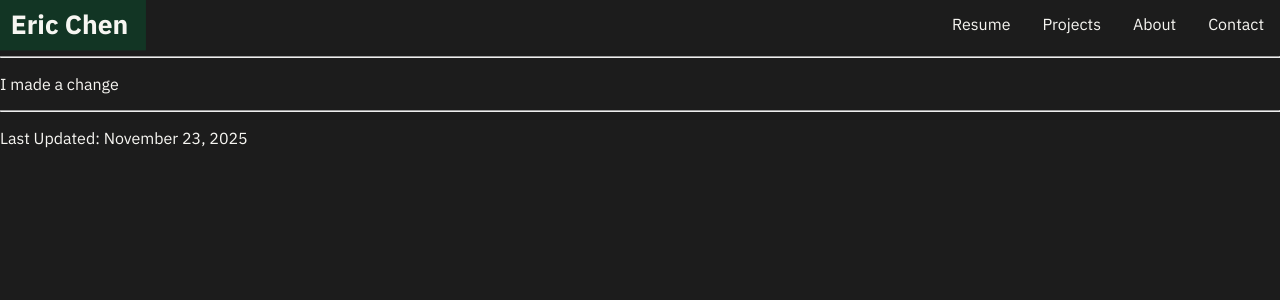
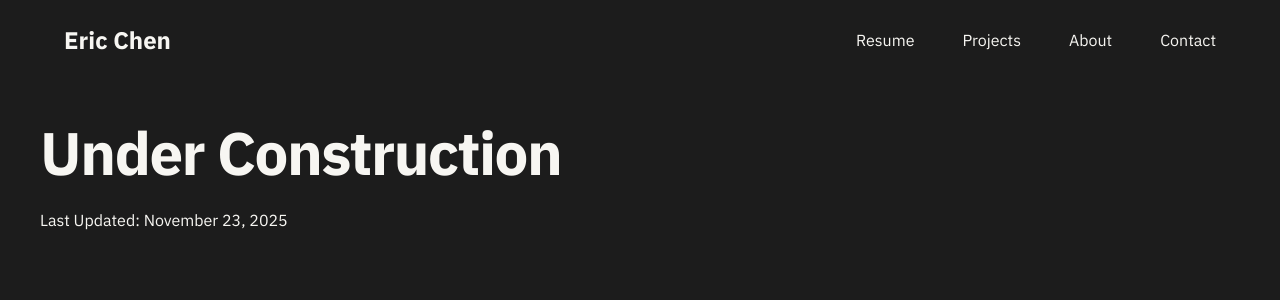
Before and after one commit to ericjchen21/ericjchen21.github.io, a Jekyll site: the page built from index.html, in a window 1280 px wide. Shown: the top 300 px of the page. Built offline with Jekyll 4.4.1, drawn with Linux system fonts in a browser that asks for light colours; comment, search, counter and statistics services are not loaded.

Commit message:
starting home page

```diff
--- a/_layouts/base.html
+++ b/_layouts/base.html
@@ -25,14 +25,7 @@
     <title>{{ page.title | default: "My Website" }}</title>
   </head>
   <body>
-    {% include header.html %}
-
-    <hr />
-
-    {{ content }}
-
-    <hr />
-    {% include footer.html %}
+    {% include header.html %} {{ content }} {% include footer.html %}
 
     <script src="https://cdn.jsdelivr.net/npm/bootstrap@5.3.8/dist/js/bootstrap.bundle.min.js"></script>
   </body>
--- /dev/null
+++ b/_sass/_home.scss
@@ -0,0 +1,79 @@
+.banner {
+  position: relative;
+  overflow: hidden;
+  background-color: transparent;
+}
+
+// @media (min-width: 768px) {
+//   .banner {
+//     // padding: 5rem 0 7rem;
+//   }
+// }
+
+.hero-layout {
+  width: 100%;
+  display: flex;
+  flex-direction: column-reverse;
+  align-items: center;
+  gap: 3rem;
+  position: relative;
+  z-index: 10;
+}
+
+@media (min-width: 768px) {
+  .hero-layout {
+    flex-direction: row;
+    gap: 2rem;
+  }
+}
+
+.hero-text {
+  flex: 1;
+  text-align: left;
+  opacity: 0;
+  animation: fadeInUp 0.8s ease-out forwards 0.1s;
+}
+
+.hero-image-wrapper {
+  flex: 1;
+  display: flex;
+  justify-content: center;
+  position: relative;
+  opacity: 0;
+  //   animation: fadeInUp 0.8s ease-out forwards 0.3s;
+}
+
+@media (min-width: 768px) {
+  .hero-image-wrapper {
+    justify-content: flex-end;
+  }
+}
+
+h1 {
+  font-size: 2.25rem;
+  font-weight: 800;
+  color: var(--dark);
+  line-height: 1.1;
+  letter-spacing: -0.025em;
+  margin-bottom: 1.5rem;
+}
+
+@media (min-width: 768px) {
+  h1 {
+    font-size: 3rem;
+  }
+}
+
+@media (min-width: 1024px) {
+  h1 {
+    font-size: 3.75rem;
+  }
+}
+
+.headshot {
+  border-radius: 50%;
+  width: 200px;
+  height: 200px;
+  object-fit: cover;
+  border: 4px solid var(--primary);
+}
--- a/_sass/header/_header.scss
+++ b/_sass/header/_header.scss
@@ -15,7 +15,7 @@
     justify-content: space-between;
     align-items: center;
 
-    height: 3rem;
+    height: 5rem;
   }
 
   .page-link {
@@ -25,8 +25,8 @@
     display: inline-flex;
     align-items: center; /* Centers text vertically */
 
-    padding-left: 1rem;
-    padding-right: 1rem;
+    padding-left: 1.5rem;
+    padding-right: 1.5rem;
 
     height: 100%;
 
@@ -35,8 +35,8 @@
     }
 
     @media (max-width: $mobile-breakpoint) {
-      padding-top: 1rem;
-      padding-bottom: 1rem;
+      padding-top: 1.5rem;
+      padding-bottom: 1.5rem;
     }
 
     &:hover {
@@ -53,8 +53,8 @@
     font-size: 1.5rem;
     font-weight: bold;
 
-    padding-left: 1rem;
-    padding-right: 1rem;
+    padding-left: 1.5rem;
+    padding-right: 1.5rem;
   }
 
   // 2. Desktop Nav Styling
@@ -75,8 +75,8 @@
     display: block;
 
     height: 100%;
-    padding-left: 1rem;
-    padding-right: 1rem;
+    padding-left: 1.5rem;
+    padding-right: 1.5rem;
 
     align-items: center; /* Centers text vertically */
 
@@ -142,16 +142,16 @@
       @include clear-all;
       font-weight: bold;
       font-size: 1.5rem;
-      padding-left: 1rem;
-      padding-right: 1rem;
+      padding-left: 1.5rem;
+      padding-right: 1.5rem;
     }
 
     button {
       @include clear-all;
       cursor: pointer;
 
-      padding-left: 1rem;
-      padding-right: 1rem;
+      padding-left: 1.5rem;
+      padding-right: 1.5rem;
       height: 100%;
     }
   }
--- a/assets/css/style.scss
+++ b/assets/css/style.scss
@@ -30,10 +30,13 @@
   color: var(--text-color);
   font-size: var(--font-size-base);
   font-family: IBM Plex Sans, sans-serif;
+
+  max-width: 1200px;
+  margin: 0 auto;
 }
 
 // Your variable imports/definitions usually go here
 
 @import "header/header";
 
-// The rest of your CSS...
+@import "home"; // The rest of your CSS...
--- /dev/null
+++ b/index.html
@@ -0,0 +1,26 @@
+---
+layout: base
+title: Home
+---
+
+<div style="margin: 0 auto">
+  <h1 style="justify-content: center">Under Construction</h1>
+</div>
+
+<!--
+<section class="banner">
+  <div class="container">
+    <div class="hero-layout">
+      <h1>I'm Eric Chen</h1>
+
+      <div>
+        <img
+          src="assets/images/Headshot Square.jpeg"
+          alt="Eric Chen Profile Picture"
+          class="headshot"
+        />
+      </div>
+    </div>
+  </div>
+</section>
+-->
--- a/index.md
+++ /dev/null
@@ -1,6 +0,0 @@
----
-layout: base
-title: Home
----
-
-I made a change
```
Also changed, not shown: assets/images/Headshot Square.jpeg (added).
